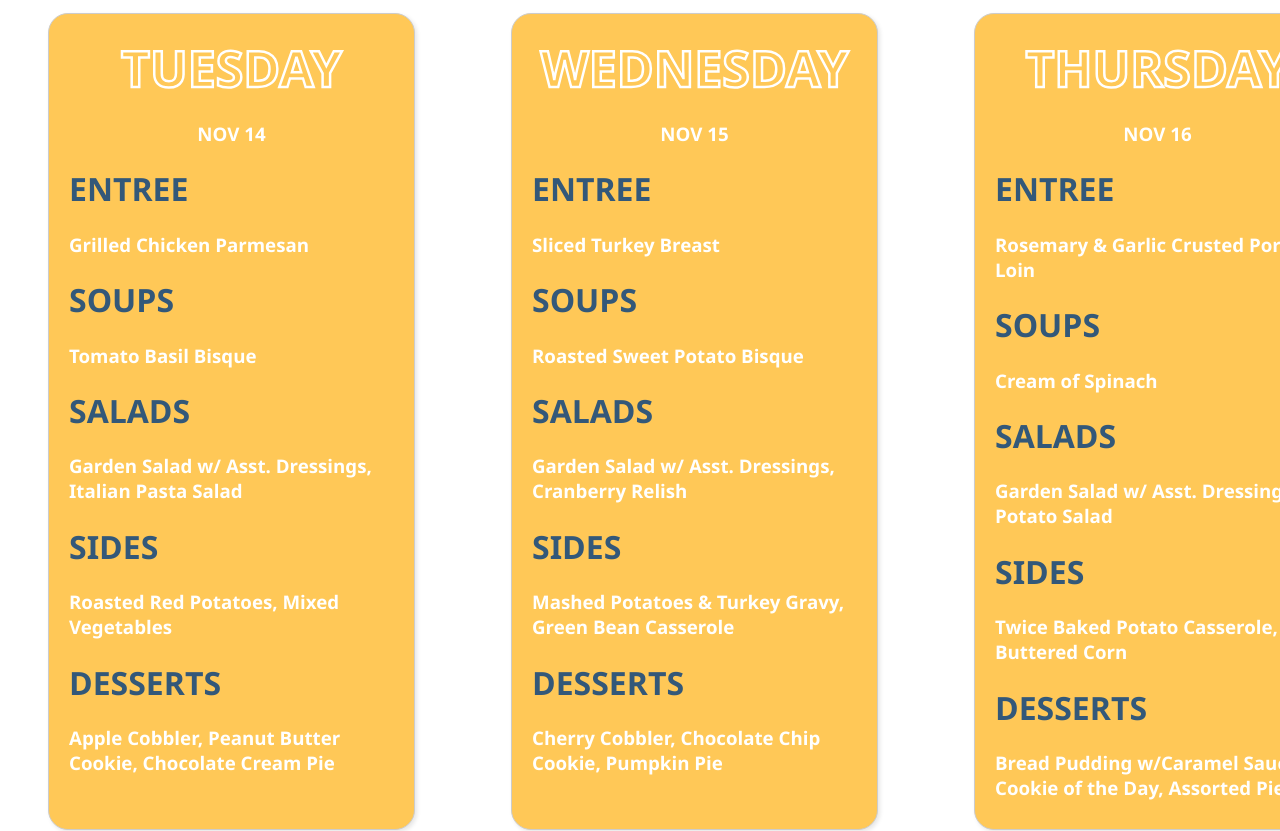
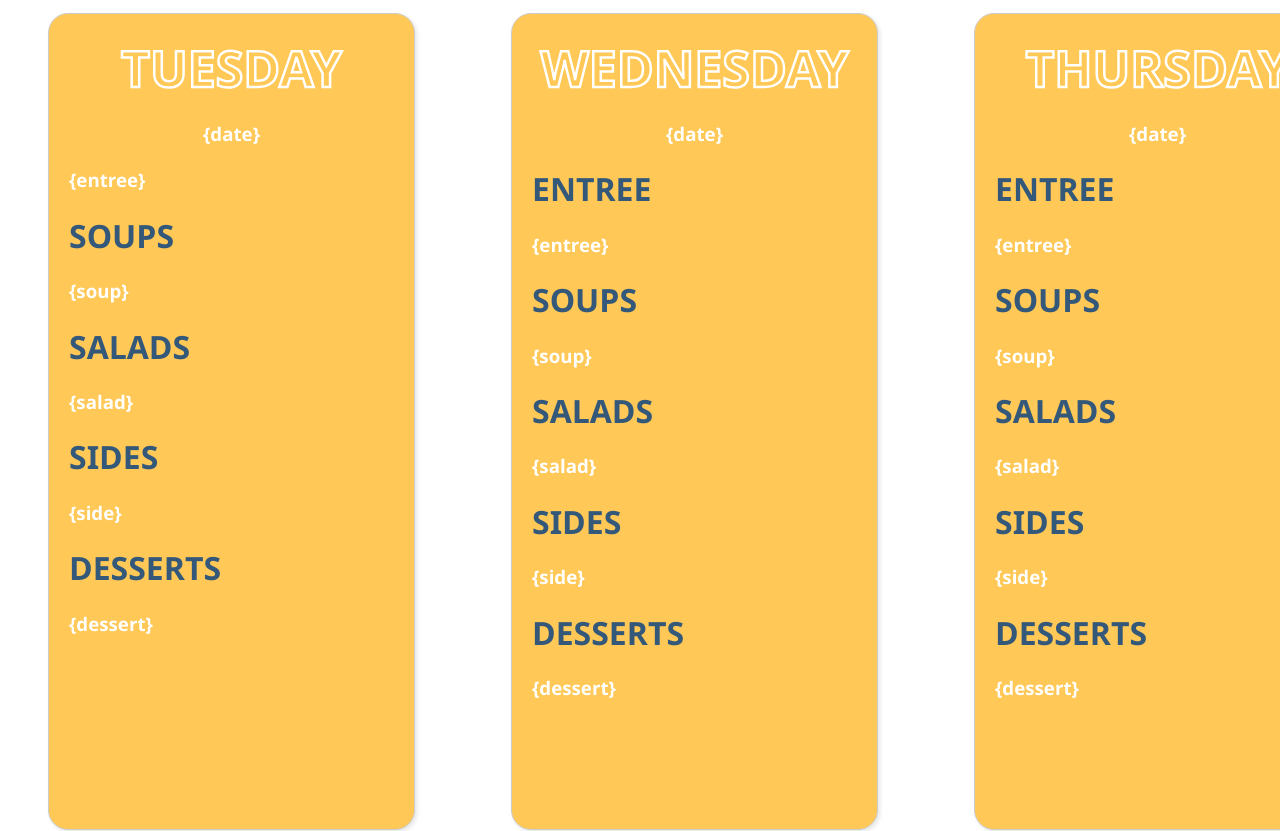
Before and after one commit to SICTCCS/LunchBox, a website: page public/index.html in a window 1280 px wide. Shown: the part 720-1551 px from the top of the page. Drawn offline with Linux system fonts and the light colour scheme; no server answers.

Commit message:
about to push to main

```diff
--- a/public/index.html
+++ b/public/index.html
@@ -35,7 +35,7 @@
                             updateMenuItem('salad1', 'tuesday_salad');
                             updateMenuItem('side1', 'tuesday_side');
                             updateMenuItem('dessert1', 'tuesday_dessert');
-                            updateMenuItem('explanation1', 'tuesday_explanation');
+                            updateMenuItem('closed1', 'tuesday_closed');
 
                             updateMenuItem('date2', 'wednesday_date');
                             updateMenuItem('entree2', 'wednesday_entree');
@@ -43,7 +43,7 @@
                             updateMenuItem('salad2', 'wednesday_salad');
                             updateMenuItem('side2', 'wednesday_side');
                             updateMenuItem('dessert2', 'wednesday_dessert');
-                            updateMenuItem('explanation2', 'wednesday_explanation');
+                            updateMenuItem('closed2', 'wednesday_closed');
 
                             updateMenuItem('date3', 'thursday_date');
                             updateMenuItem('entree3', 'thursday_entree');
@@ -51,7 +51,7 @@
                             updateMenuItem('salad3', 'thursday_salad');
                             updateMenuItem('side3', 'thursday_side');
                             updateMenuItem('dessert3', 'thursday_dessert');
-                            updateMenuItem('explanation3', 'thursday_explanation');
+                            updateMenuItem('closed3', 'thursday_closed');
                             function updateMenuItem(elementId, dataKey) {
                                 //check if the dataKey is defined in menuDocument
                                 if (menuDocument[dataKey] !== undefined) {
@@ -86,63 +86,63 @@
                     <div class="menu-container">
                         <div class="menu">
                             <h1 id="menuCard" style="text-align:center;">TUESDAY</h1>
-                            <h3 id="date1" style="text-align:center;">NOV 14</h3>
-                            <h1 style="color:#335879">ENTREE</h1>
-                            <h3 id="entree1" class="menu-items-spaced-over">Grilled Chicken Parmesan</h3>
+                            <h3 id="date1" style="text-align:center;">{date}</h3>
+                            <h1 style="color:#335879"></h1>
+                            <h3 id="entree1" class="menu-items-spaced-over">{entree}</h3>
                             <div class="divider"></div>
                             <h1 style="color:#335879">SOUPS</h1>
-                            <h3 id="soup1" class="menu-items-spaced-over">Tomato Basil Bisque</h3>
+                            <h3 id="soup1" class="menu-items-spaced-over">{soup}</h3>
                             <div class="divider"></div>
                             <h1 style="color:#335879">SALADS</h1>
-                            <h3 id="salad1" class="menu-items-spaced-over">Garden Salad w/ Asst. Dressings, Italian Pasta Salad</h3>
+                            <h3 id="salad1" class="menu-items-spaced-over">{salad}</h3>
                             <div class="divider"></div>
                             <h1 style="color:#335879">SIDES</h1>
-                            <h3 id="side1" class="menu-items-spaced-over">Roasted Red Potatoes, Mixed Vegetables</h3>
+                            <h3 id="side1" class="menu-items-spaced-over">{side}</h3>
                             <div class="divider"></div>
                             <h1 style="color:#335879">DESSERTS</h1>
-                            <h3 id="dessert1" class="menu-items-spaced-over">Apple Cobbler, Peanut Butter Cookie, Chocolate Cream Pie</h3>
+                            <h3 id="dessert1" class="menu-items-spaced-over">{dessert}</h3>
                             <div class="divider"></div>
-                            <h3 id="explanation1" style="color:grey">     </h3>
+                            <h3 id="closed1" style="color:grey"></h3>
                         </div>
                         <div class="menu">
                             <h1 id="menuCard" style="text-align:center;">WEDNESDAY</h1>
-                            <h3 id="date2" style="text-align:center;">NOV 15</h3>
+                            <h3 id="date2" style="text-align:center;">{date}</h3>
                             <h1 style="color:#335879">ENTREE</h1>
-                            <h3 id="entree2" class="menu-items-spaced-over">Sliced Turkey Breast</h3>
+                            <h3 id="entree2" class="menu-items-spaced-over">{entree}</h3>
                             <div class="divider"></div>
                             <h1 style="color:#335879">SOUPS</h1>
-                            <h3 id="soup2" class="menu-items-spaced-over">Roasted Sweet Potato Bisque</h3>
+                            <h3 id="soup2" class="menu-items-spaced-over">{soup}</h3>
                             <div class="divider"></div>
                             <h1 style="color:#335879">SALADS</h1>
-                            <h3 id="salad2" class="menu-items-spaced-over">Garden Salad w/ Asst. Dressings, Cranberry Relish</h3>
+                            <h3 id="salad2" class="menu-items-spaced-over">{salad}</h3>
                             <div class="divider"></div>
                             <h1 style="color:#335879">SIDES</h1>
-                            <h3 id="side2" class="menu-items-spaced-over">Mashed Potatoes & Turkey Gravy, Green Bean Casserole</h3>
+                            <h3 id="side2" class="menu-items-spaced-over">{side}</h3>
                             <div class="divider"></div>
                             <h1 style="color:#335879">DESSERTS</h1>
-                            <h3 id="dessert2" class="menu-items-spaced-over">Cherry Cobbler, Chocolate Chip Cookie, Pumpkin Pie</h3>
+                            <h3 id="dessert2" class="menu-items-spaced-over">{dessert}</h3>
                             <div class="divider"></div>
-                            <h3 id="explanation2" style="color:grey">      </h3>
+                            <h3 id="closed2" style="color:grey"></h3>
                         </div>
                         <div class="menu">
                             <h1 id="menuCard" style="text-align:center;">THURSDAY</h1>
-                            <h3 id="date3" style="text-align:center;">NOV 16</h3>
+                            <h3 id="date3" style="text-align:center;">{date}</h3>
                             <h1 style="color:#335879">ENTREE</h1>
-                            <h3 id="entree3" class="menu-items-spaced-over">Rosemary & Garlic Crusted Pork Loin</h3>
+                            <h3 id="entree3" class="menu-items-spaced-over">{entree}</h3>
                             <div class="divider"></div>
                             <h1 style="color:#335879">SOUPS</h1>
-                            <h3 id="soup3" class="menu-items-spaced-over">Cream of Spinach</h3>
+                            <h3 id="soup3" class="menu-items-spaced-over">{soup}</h3>
                             <div class="divider"></div>
                             <h1 style="color:#335879">SALADS</h1>
-                            <h3 id="salad3" class="menu-items-spaced-over">Garden Salad w/ Asst. Dressings, Potato Salad</h3>
+                            <h3 id="salad3" class="menu-items-spaced-over">{salad}</h3>
                             <div class="divider"></div>
                             <h1 style="color:#335879">SIDES</h1>
-                            <h3 id="side3" class="menu-items-spaced-over">Twice Baked Potato Casserole, Buttered Corn</h3>
+                            <h3 id="side3" class="menu-items-spaced-over">{side}</h3>
                             <div class="divider"></div>
                             <h1 style="color:#335879">DESSERTS</h1>
-                            <h3 id="dessert3" class="menu-items-spaced-over">Bread Pudding w/Caramel Sauce, Cookie of the Day, Assorted Pies</h3>
+                            <h3 id="dessert3" class="menu-items-spaced-over">{dessert}</h3>
                             <div class="divider"></div>
-                            <h3 id="explanation3" style="color:grey">      </h3>
+                            <h3 id="closed3" style="color:grey"></h3>
                         </div>
                       </div>
                     <div class="card-container-WHATSINCLUDED">
--- a/public/style.css
+++ b/public/style.css
@@ -126,8 +126,8 @@
   .upload-form > button:hover {
     background: black;
   }
-  .email-textbox{
-    margin-top: 9em;
+  .current-site-text{
+    margin-top: 2em;
   }
   /* Contact page cards */
   .card-container {
```
Also changed, not shown: public/uploadMenu.html (+11 -10 lines).
